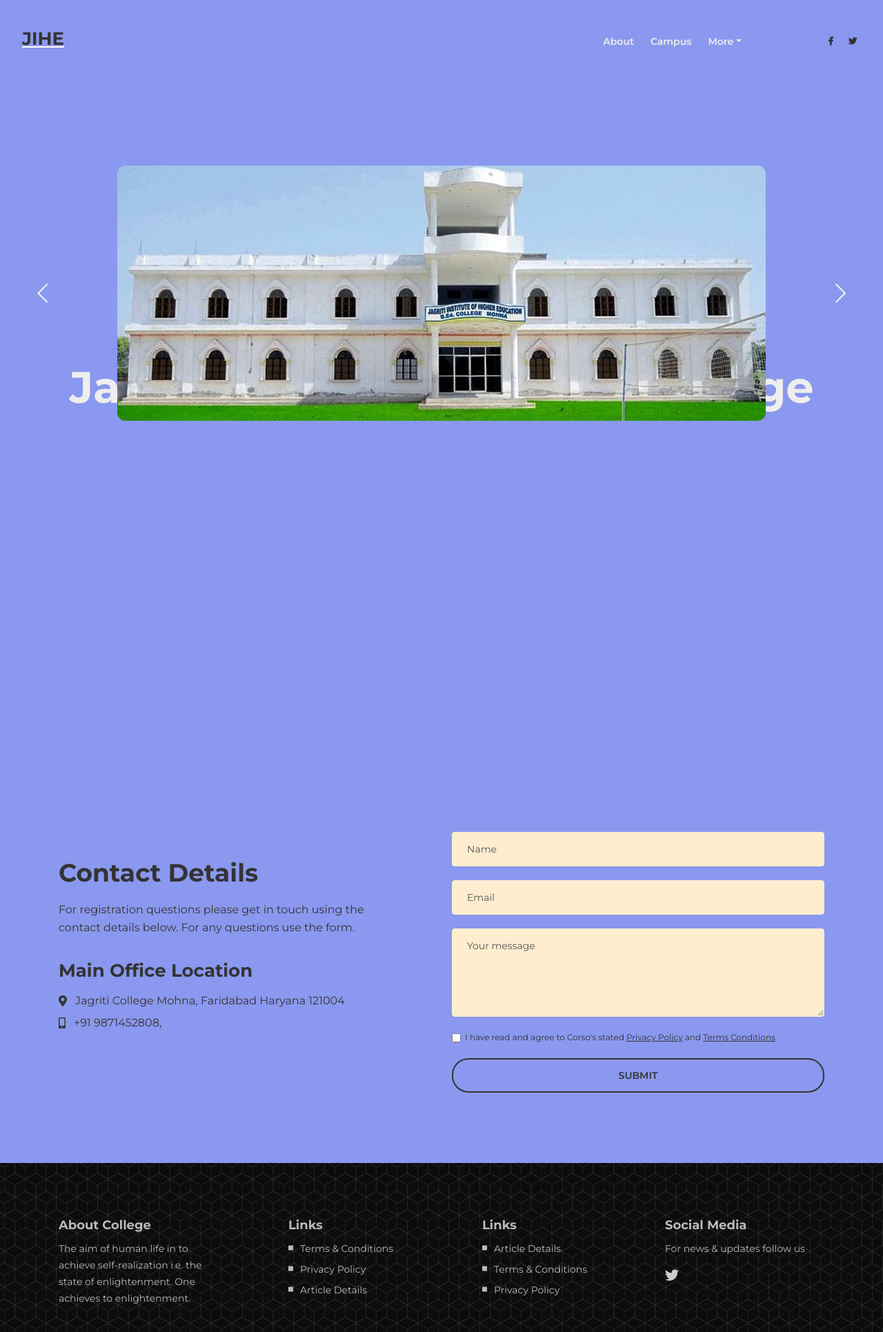
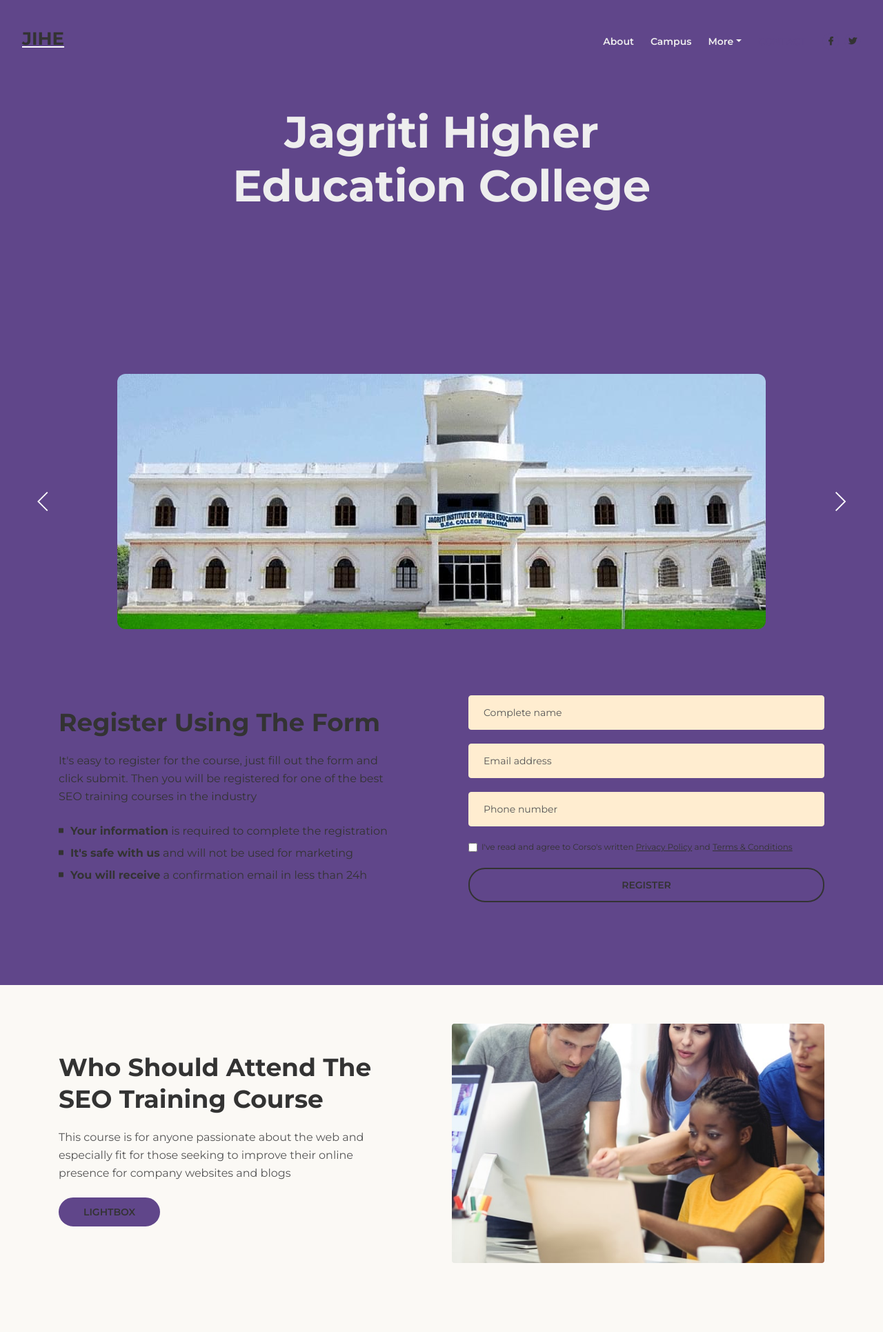
Before and after one commit to jihecoin/jihecoin.github.io, a PHP site: page / in a window 1280 px wide. Shown: the top 1931 px of the page at 69% size. Run offline with PHP 8.4, Linux system fonts and the light colour scheme.

Commit message:
ne design

```diff
--- a/css/styles.css
+++ b/css/styles.css
@@ -125,9 +125,9 @@ a:hover {
 .btn-solid-reg {
 	display: inline-block;
 	padding: 1.1875rem 2.125rem 1.1875rem 2.125rem;
-	border: 0.125rem solid #8a98ef;
+	border: 0.125rem solid #60468a;
 	border-radius: 2rem;
-	background-color: #8a98ef;
+	background-color: #60468a;
 	color: #333;
 	font: 600 0.875rem/0 "Montserrat", sans-serif;
 	text-decoration: none;
@@ -361,9 +361,9 @@ input[type='checkbox'] {
 	display: inline-block;
 	width: 100%;
 	height: 3.125rem;
-	border: 0.125rem solid #8a98ef;
+	border: 0.125rem solid #60468a;
 	border-radius: 1.5rem;
-	background-color: #8a98ef;
+	background-color: #60468a;
 	color: #333;
 	font: 600 0.875rem/0 "Montserrat", sans-serif;
 	cursor: pointer;
@@ -754,8 +754,8 @@ input[type='checkbox'] {
 .header {
 	position: relative;
 	padding-top: 8rem;
-	padding-bottom: 30%;
-	background-color:#8a98ef;
+	padding-bottom: 40%;
+	background-color:#60468a;
 	/* background: linear-gradient(to bottom right, rgba(0, 0, 0, 0.8), rgba(0, 0, 0, 0.8)), url('../images/header-background.jpg') center center no-repeat; */
 	background-size: cover;
 	text-align: center;
@@ -821,24 +821,14 @@ input[type='checkbox'] {
 }
 
 .header .outer-container {
-	position: relative;
-	/* right: 0; */
-	/* bottom: -2rem; */
-	/* left: 0; */
-	/* margin-right: auto; */
-	/* margin-left: auto; */
-	/* width: 100%; */
-}
-
-/* .header .outer-container { */
-	/* position: absolute; */
-	/* right: 0; */
-	/* bottom: -2rem; */
-	/* left: 0; */
-	/* margin-right: auto; */
-	/* margin-left: auto; */
-	/* width: 100%; */
-/* } */
+	position: absolute;
+	right: 0;
+	bottom: -2rem;
+	left: 0;
+	margin-right: auto;
+	margin-left: auto;
+	width: 100%;
+}
 
 .header .slider-container {
 	position: relative;
@@ -879,7 +869,7 @@ input[type='checkbox'] {
 .form-1 {
 	padding-top: 6rem;
 	padding-bottom: 6.25rem;
-	background-color: #8a98ef;
+	background-color: #60468a;
 }
 
 .form-1 h2 {
@@ -1443,7 +1433,7 @@ input[type='checkbox'] {
 .form-3 {
 	padding-top: 6.125rem;
 	padding-bottom: 5.125rem;
-	background-color: #8a98ef;
+	background-color: #60468a;
 }
 
 .form-3 .text-container {
@@ -1851,7 +1841,7 @@ a:hover.back-to-top {
 	}
 
 	.navbar-custom .fa-stack-2x {
-		color: #8a98ef;
+		color: #60468a;
 		transition: all 0.2s ease;
 	}
 
@@ -1880,7 +1870,7 @@ a:hover.back-to-top {
 	/* Header */
 	.header h1,
 	.header .p-large {
-		/* width: 47rem; */
+		width: 47rem;
 		margin-right: auto;
 		margin-left: auto;
 	}
--- a/index.html
+++ b/index.html
@@ -29,8 +29,7 @@
 	<link href="css/styles.css" rel="stylesheet">
 
 	<!-- Favicon  -->
-    <link rel="icon" href="images/gm
-	.png">
+    <link rel="icon" href="images/favicon.png">
 </head>
 <body data-spy="scroll" data-target=".fixed-top">
 
@@ -107,20 +106,26 @@
     </nav> <!-- end of navbar -->
     <!-- end of navigation -->
 
+
     <!-- Header -->
     <header id="header" class="header">
-
-        <!-- Image Slider -->
-
-
-
-        <!-- end of image slider -->
-
         <div class="container">
             <div class="row">
                 <div class="col-lg-12">
                     <div class="text-container">
                         <div class="countdown">
+                            <!-- <span id="clock"></span> -->
+                        </div>
+                        <h1>Jagriti Higher Education College</h1>
+                        <!-- <p class="p-large">Do you feel like you're doing a lot of guess work when it comes to SEO for your website? Take the SEO training course to change that</p> -->
+                        <!-- <a class="btn-solid-lg page-scroll" href="#register">REGISTER</a> -->
+                        <!-- <a class="btn-outline-lg page-scroll" href="#instructor">DISCOVER</a> -->
+                    </div> <!-- end of text-container -->
+                </div> <!-- end of col -->
+            </div> <!-- end of row -->
+        </div> <!-- end of container -->
+
+        <!-- Image Slider -->
         <div class="outer-container">
             <div class="slider-container">
                 <div class="swiper-container image-slider-1">
@@ -140,18 +145,96 @@
                 </div> <!-- end of swiper-container -->
             </div> <!-- end of slider-container -->
         </div> <!-- end of outer-container -->
+        <!-- end of image slider -->
+
+    </header> <!-- end of header -->
+    <!-- end of header -->
+
+
+    <!-- Registration -->
+    <div id="register" class="form-1">
+        <div class="container">
+            <div class="row">
+                <div class="col-lg-6">
+                    <div class="text-container">
+                        <h2>Register Using The Form</h2>
+                        <p>It's easy to register for the course, just fill out the form and click submit. Then you will be registered for one of the best SEO training courses in the industry</p>
+                        <ul class="list-unstyled li-space-lg">
+                            <li class="media">
+                                <i class="fas fa-square"></i>
+                                <div class="media-body"><strong>Your information</strong> is required to complete the registration</div>
+                            </li>
+                            <li class="media">
+                                <i class="fas fa-square"></i>
+                                <div class="media-body"><strong>It's safe with us</strong> and will not be used for marketing</div>
+                            </li>
+                            <li class="media">
+                                <i class="fas fa-square"></i>
+                                <div class="media-body"><strong>You will receive</strong> a confirmation email in less than 24h</div>
+                            </li>
+                        </ul>
+                    </div> <!-- end of text-container -->
+                </div> <!-- end of col -->
+                <div class="col-lg-6">
+
+                    <!-- Registration Form -->
+                    <div class="form-container">
+                        <form id="registrationForm" data-toggle="validator" data-focus="false">
+                            <div class="form-group">
+                                <input type="text" class="form-control-input" id="rname" name="rname" required>
+                                <label class="label-control" for="rname">Complete name</label>
+                                <div class="help-block with-errors"></div>
                             </div>
-                        <h1>Jagriti Higher Education College</h1>
-                        <!-- <p class="p-large">Do you feel like you're doing a lot of guess work when it comes to SEO for your website? Take the SEO training course to change that</p> -->
-                        <!-- <a class="btn-solid-lg page-scroll" href="#register">REGISTER</a> -->
-                        <!-- <a class="btn-outline-lg page-scroll" href="#instructor">DISCOVER</a> -->
-                    </div> <!-- end of text-container -->
+                            <div class="form-group">
+                                <input type="email" class="form-control-input" id="remail" name="remail" required>
+                                <label class="label-control" for="remail">Email address</label>
+                                <div class="help-block with-errors"></div>
+                            </div>
+                            <div class="form-group">
+                                <input type="text" class="form-control-input" id="rphone" name="rphone" required>
+                                <label class="label-control" for="rphone">Phone number</label>
+                                <div class="help-block with-errors"></div>
+                            </div>
+                            <div class="form-group checkbox">
+                                <input type="checkbox" id="rterms" value="Agreed-to-Terms" name="rterms" required>I've read and agree to Corso's written <a href="privacy-policy.html">Privacy Policy</a> and <a href="terms-conditions.html">Terms & Conditions</a>
+                                <div class="help-block with-errors"></div>
+                            </div>
+                            <div class="form-group">
+                                <button type="submit" class="form-control-submit-button">REGISTER</button>
+                            </div>
+                            <div class="form-message">
+                                <div id="rmsgSubmit" class="h3 text-center hidden"></div>
+                            </div>
+                        </form>
+                    </div> <!-- end of form-container -->
+                    <!-- end of registration form -->
+
                 </div> <!-- end of col -->
             </div> <!-- end of row -->
         </div> <!-- end of container -->
+    </div> <!-- end of form-1 -->
+    <!-- end of registration -->
 
-    </header> <!-- end of header -->
-    <!-- end of header -->
+
+    <!-- Students -->
+    <div class="basic-3">
+        <div class="container">
+            <div class="row">
+                <div class="col-lg-6">
+                    <div class="text-container">
+                        <h2>Who Should Attend The SEO Training Course</h2>
+                        <p>This course is for anyone passionate about the web and especially fit for those seeking to improve their online presence for company websites and blogs </p>
+                        <a class="btn-solid-reg popup-with-move-anim" href="#details-lightbox">LIGHTBOX</a>
+                    </div> <!-- end of text-container -->
+                </div> <!-- end of col -->
+                <div class="col-lg-6">
+                    <img class="img-fluid" src="images/students.jpg" alt="alternative">
+                </div> <!-- end of col -->
+            </div> <!-- end of row -->
+        </div> <!-- end of container -->
+    </div> <!-- end of basic-3 -->
+    <!-- end of students -->
+
 
     <!-- Details Lightbox -->
 	<div id="details-lightbox" class="lightbox-basic zoom-anim-dialog mfp-hide">
@@ -196,6 +279,203 @@
     <!-- end of details lightbox -->
 
 
+    <!-- Video -->
+    <div class="basic-4">
+        <div class="container">
+            <div class="row">
+                <div class="col-lg-12">
+                    <h2>Course Video Presentation</h2>
+
+                    <!-- Video Preview -->
+                    <div class="image-container">
+                        <div class="video-wrapper">
+                            <a class="popup-youtube" href="https://www.youtube.com/watch?v=fLCjQJCekTs" data-effect="fadeIn">
+                                <img class="img-fluid" src="images/video.jpg" alt="alternative">
+                                <span class="video-play-button">
+                                    <span></span>
+                                </span>
+                            </a>
+                        </div> <!-- end of video-wrapper -->
+                    </div> <!-- end of image-container -->
+                    <!-- end of video preview -->
+
+                </div> <!-- end of col -->
+            </div> <!-- end of row -->
+        </div> <!-- end of container -->
+    </div> <!-- end of basic-4 -->
+    <!-- end of video -->
+
+
+    <!-- Takeaways -->
+    <div class="cards">
+        <div class="container">
+            <div class="row">
+                <div class="col-lg-12">
+                    <h2>Key Takeaways</h2>
+                    <p class="p-heading">Here are the main topics that will be covered in the SEO training course. They cover all the basics of SEO and even some advanced techniques that will help you along the way</p>
+                </div> <!-- end of col -->
+            </div> <!-- end of row -->
+            <div class="row">
+                <div class="col-lg-12">
+
+                    <!-- Card -->
+                    <div class="card">
+                        <div class="card-image">
+                            <i class="fas fa-atom"></i>
+                        </div>
+                        <div class="card-body">
+                            <h4 class="card-title">Position Analysis</h4>
+                            <p>Understand where your website is currently positioned in search engine queries</p>
+                        </div>
+                    </div>
+                    <!-- end of card -->
+
+                    <!-- Card -->
+                    <div class="card">
+                        <div class="card-image">
+                            <i class="fas fa-key"></i>
+                        </div>
+                        <div class="card-body">
+                            <h4 class="card-title">Keyword Planning</h4>
+                            <p>Find the best relevant keywords that fit your website SEO strategy in the long run</p>
+                        </div>
+                    </div>
+                    <!-- end of card -->
+
+
+                    <!-- Card -->
+                    <div class="card">
+                        <div class="card-image">
+                            <i class="fas fa-newspaper"></i>
+                        </div>
+                        <div class="card-body">
+                            <h4 class="card-title">Writing Articles</h4>
+                            <p>How to plan your content strategy and write articles that are optimized for SEO</p>
+                        </div>
+                    </div>
+                    <!-- end of card -->
+
+                    <!-- Card -->
+                    <div class="card">
+                        <div class="card-image">
+                            <i class="fas fa-link"></i>
+                        </div>
+                        <div class="card-body">
+                            <h4 class="card-title">Gathering Backlinks</h4>
+                            <p>Backlinks are vital for SEO and we'll teach you everything there is to know about them</p>
+                        </div>
+                    </div>
+                    <!-- end of card -->
+
+                    <!-- Card -->
+                    <div class="card">
+                        <div class="card-image">
+                            <i class="far fa-handshake"></i>
+                        </div>
+                        <div class="card-body">
+                            <h4 class="card-title">Build Partnerships</h4>
+                            <p>Partnerships will help you establish your website or blog as an authority in your field</p>
+                        </div>
+                    </div>
+                    <!-- end of card -->
+
+
+                    <!-- Card -->
+                    <div class="card">
+                        <div class="card-image">
+                            <i class="fas fa-chart-bar"></i>
+                        </div>
+                        <div class="card-body">
+                            <h4 class="card-title">Evaluate Actions</h4>
+                            <p>Learn how to use the right analytics tools to evaluate your SEO actions and improve them</p>
+                        </div>
+                    </div>
+                    <!-- end of card -->
+
+                </div> <!-- end of col -->
+            </div> <!-- end of row -->
+        </div> <!-- end of container -->
+    </div> <!-- end of cards -->
+    <!-- end of takeaways -->
+
+
+    <!-- Testimonials -->
+    <div class="slider-2">
+        <div class="container">
+            <div class="row">
+                <div class="col-lg-12">
+                    <h3>Check out our attendees testimonials from previous editions of the SEO Training</h3>
+
+                    <!-- Text Slider -->
+                    <div class="slider-container">
+                        <div class="swiper-container text-slider">
+                            <div class="swiper-wrapper">
+
+                                <!-- Slide -->
+                                <div class="swiper-slide">
+                                    <div class="image-wrapper">
+                                        <img class="img-fluid" src="images/testimonial-1.jpg" alt="alternative">
+                                    </div> <!-- end of image-wrapper -->
+                                    <div class="text-wrapper">
+                                        <div class="testimonial-text">I took the SEO training course about a year ago and I am very happy. It taught me all the basics of search engine optimization and some tricks.</div>
+                                        <div class="testimonial-author">Jude Thorn - Online Marketer</div>
+                                    </div> <!-- end of text-wrapper -->
+                                </div> <!-- end of swiper-slide -->
+                                <!-- end of slide -->
+
+                                <!-- Slide -->
+                                <div class="swiper-slide">
+                                    <div class="image-wrapper">
+                                        <img class="img-fluid" src="images/testimonial-2.jpg" alt="alternative">
+                                    </div> <!-- end of image-wrapper -->
+                                    <div class="text-wrapper">
+                                        <div class="testimonial-text">Awesome course for the money. I never thought I could learn so much about search engine optimization in such a short amount of time. Highly recommend.</div>
+                                        <div class="testimonial-author">Roy Smith - Developer</div>
+                                    </div> <!-- end of text-wrapper -->
+                                </div> <!-- end of swiper-slide -->
+                                <!-- end of slide -->
+
+                                <!-- Slide -->
+                                <div class="swiper-slide">
+                                    <div class="image-wrapper">
+                                        <img class="img-fluid" src="images/testimonial-3.jpg" alt="alternative">
+                                    </div> <!-- end of image-wrapper -->
+                                    <div class="text-wrapper">
+                                        <div class="testimonial-text">Corso is the best SEO training course in the market. It teaches you all the basics but it also adds value with some advanced tips & tricks the are great.</div>
+                                        <div class="testimonial-author">Martin Singer - Online Marketer</div>
+                                    </div> <!-- end of text-wrapper -->
+                                </div> <!-- end of swiper-slide -->
+                                <!-- end of slide -->
+
+                                <!-- Slide -->
+                                <div class="swiper-slide">
+                                    <div class="image-wrapper">
+                                        <img class="img-fluid" src="images/testimonial-4.jpg" alt="alternative">
+                                    </div> <!-- end of image-wrapper -->
+                                    <div class="text-wrapper">
+                                        <div class="testimonial-text">Learning SEO can actually be fun. I attended Corso SEO training and I had a great time with my peer students and the instructors. Highly recommended course.</div>
+                                        <div class="testimonial-author">Ronda Louis - Business Owner</div>
+                                    </div> <!-- end of text-wrapper -->
+                                </div> <!-- end of swiper-slide -->
+                                <!-- end of slide -->
+
+                            </div> <!-- end of swiper-wrapper -->
+
+                            <!-- Add Arrows -->
+                            <div class="swiper-button-next"></div>
+                            <div class="swiper-button-prev"></div>
+                            <!-- end of add arrows -->
+
+                        </div> <!-- end of swiper-container -->
+                    </div> <!-- end of slider-container -->
+                    <!-- end of text slider -->
+
+                </div> <!-- end of col -->
+            </div> <!-- end of row -->
+        </div> <!-- end of container -->
+    </div> <!-- end of slider-2 -->
+    <!-- end of testimonials -->
+
     <!-- Contact -->
     <div id="contact" class="form-3">
         <div class="container">
@@ -212,16 +492,16 @@
                             </li>
                             <li class="media">
                                 <i class="fas fa-mobile-alt"></i>
-                                <div class="media-body">+91 9871452808, &nbsp;&nbsp;
-								&nbsp; </div>
+                                <div class="media-body">+91 9871452808, &nbsp;&nbsp;<i class="fas fa-mobile-alt"></i>&nbsp; </div>
                             </li>
-                            <!-- <li class="media"> -->
-                                <!-- <i class="fas fa-envelope"></i> -->
-                            <!-- </li> -->
+                            <li class="media">
+                                <i class="fas fa-envelope"></i>
+                            </li>
                         </ul>
                     </div> <!-- end of text-container -->
                 </div> <!-- end of col -->
                 <div class="col-lg-6">
+
                     <!-- Contact Form -->
                     <form id="contactForm" data-toggle="validator" data-focus="false">
                         <div class="form-group">
@@ -251,11 +531,14 @@
                         </div>
                     </form>
                     <!-- end of contact form -->
+
                 </div> <!-- end of col -->
             </div> <!-- end of row -->
         </div> <!-- end of container -->
     </div> <!-- end of form-3 -->
     <!-- end of contact -->
+
+
     <!-- Footer -->
     <div class="footer">
         <div class="container">
@@ -263,7 +546,7 @@
                 <div class="col-md-3">
                     <div class="footer-col first">
                         <h5>About College</h5>
-                        <p class="p-small">The aim of human life in to achieve self-realization i.e. the state of enlightenment. One achieves to enlightenment.</p>
+                        <p class="p-small">We're passionate about teaching people how to do better SEO for their online presence</p>
                     </div>
                 </div> <!-- end of col -->
                 <div class="col-md-3">
@@ -308,30 +591,31 @@
                     <div class="footer-col fourth">
                         <h5>Social Media</h5>
                         <p class="p-small">For news & updates follow us</p>
-                        <!-- <a href="#your-link"> -->
-                            <!-- <i class="fab fa-facebook-f"></i> -->
-                        <!-- </a> -->
+                        <a href="#your-link">
+                            <i class="fab fa-facebook-f"></i>
+                        </a>
                         <a href="#your-link">
                             <i class="fab fa-twitter"></i>
                         </a>
-                        <!-- <a href="#your-link"> -->
-                            <!-- <i class="fab fa-pinterest-p"></i> -->
-                        <!-- </a> -->
-                        <!-- <a href="#your-link"> -->
-                            <!-- <i class="fab fa-instagram"></i> -->
-                        <!-- </a> -->
-                        <!-- <a href="#your-link"> -->
-                            <!-- <i class="fab fa-linkedin-in"></i> -->
-                        <!-- </a> -->
-                        <!-- <a href="#your-link"> -->
-                            <!-- <i class="fab fa-youtube"></i> -->
-                        <!-- </a> -->
+                        <a href="#your-link">
+                            <i class="fab fa-pinterest-p"></i>
+                        </a>
+                        <a href="#your-link">
+                            <i class="fab fa-instagram"></i>
+                        </a>
+                        <a href="#your-link">
+                            <i class="fab fa-linkedin-in"></i>
+                        </a>
+                        <a href="#your-link">
+                            <i class="fab fa-youtube"></i>
+                        </a>
                     </div>
                 </div> <!-- end of col -->
             </div> <!-- end of row -->
         </div> <!-- end of container -->
     </div> <!-- end of footer -->
     <!-- end of footer -->
+
 
     <!-- Copyright -->
     <div class="copyright">
@@ -345,6 +629,7 @@
     </div> <!-- end of copyright -->
     <!-- end of copyright -->
 
+
     <!-- Scripts -->
     <script src="js/jquery.min.js"></script> <!-- jQuery for Bootstrap's JavaScript plugins -->
     <script src="js/popper.min.js"></script> <!-- Popper tooltip library for Bootstrap -->
```
Also changed, not shown: other parts of css/styles.css (+27 -27 lines), 2 other files. Lines whose indentation alone changed are shown as unchanged.
